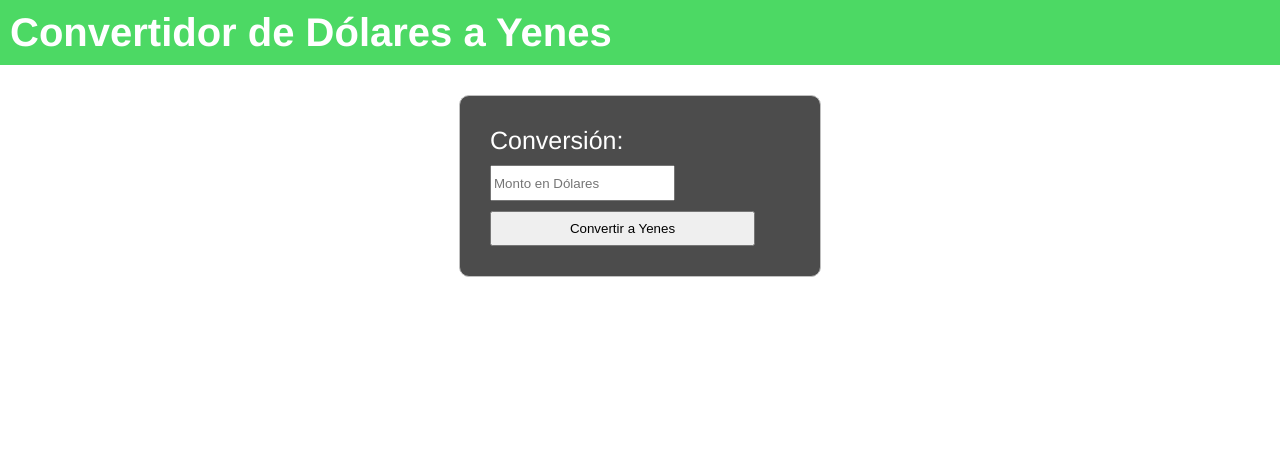
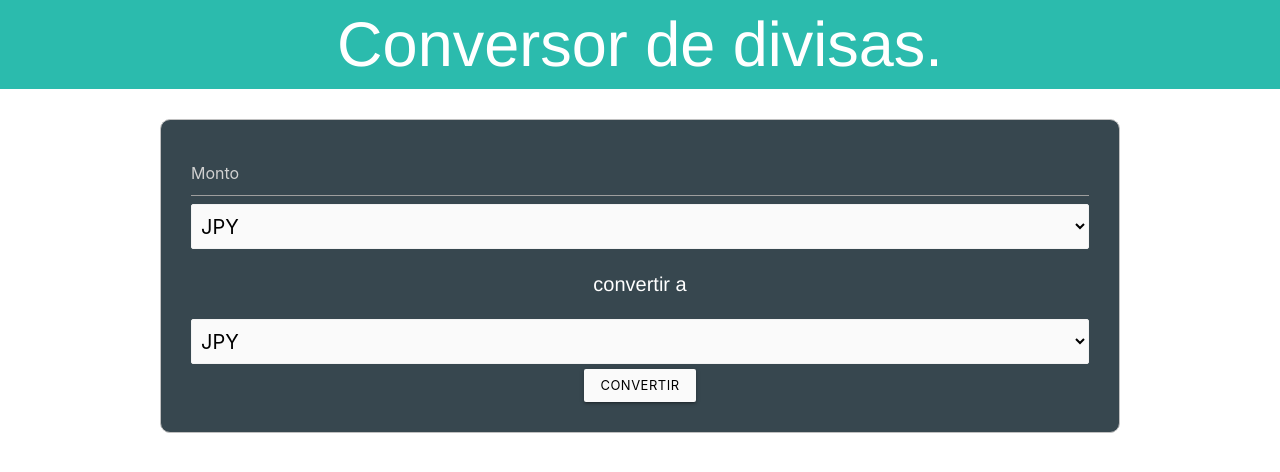
Before and after one commit to Junior808/UyA, a plain HTML site: page Práctica5/index.html in a window 1280 px wide. Drawn offline with nearby package versions, Linux system fonts and the light colour scheme.

Commit message:
Hecho cambio de divisas

```diff
--- a/Práctica5/css/index.css
+++ b/Práctica5/css/index.css
@@ -1,40 +1,67 @@
-body{
+body {
+  align-items: center;
+  text-align: center;
   font-family: helvetica;
-    margin:0;
-    padding:0;
+  margin: 0;
+  padding: 0;
   font-size: 20px;
 }
 
-h1{
-    background: #4cd964;
+h1 {
+  background: #2bbbad;
   margin: 0 0 30px 0;
   padding: 10px;
   color: #ffffff;
 }
 
-input{
+.conversor {
+  display: block;
+  background: #37474f;
+  color: white;
+  width: 75%;
+  padding: 30px;
+  border: solid 1px silver;
+  margin: auto;
+  border-radius: 10px;
+}
+
+input {
+  color: white;
+}
+
+select {
+  display: block;
+  background-color: #fafafa;
+}
+
+.btn-small {
+  background-color: #fafafa;
+  color: black;
+  margin-top: 5px;
+}
+
+/* input {
   display: block;
   margin: 10px 0;
   height: 30px;
   color: #666666;
 }
 
-.contenidos{
+.contenidos {
   padding: 30px;
-    background: rgba(0, 0, 0, .7);
+  background: rgba(0, 0, 0, 0.7);
   border: solid 1px silver;
   width: 300px;
-    margin:auto;
+  margin: auto;
   border-radius: 10px;
   color: #ffffff;
 }
 
-
-label{
+label {
   font-size: 25px;
 }
 
-button{
+button {
   padding: 8px;
   width: 265px;
-}
+} */
--- a/Práctica5/index.html
+++ b/Práctica5/index.html
@@ -7,26 +7,45 @@
     <meta name="description" content="Página principal de la aplicación convertidor de moneda." />
     <meta name="author" content="Bárbara V. García, Damián E. Domínguez, Laura Cañizares Herrera." />
     <meta name="keywords" content="Convertidor de moneda, euros, dolar, divisas, monedas, cambio." />
-    <title>Convertidor de monedas</title>
+    <title>Conversor de divisas</title>
+
+    <link href="https://fonts.googleapis.com/icon?family=Material+Icons" rel="stylesheet">
+    <link type="text/css" rel="stylesheet" href="css/materialize.min.css" media="screen,projection" />
     <link rel="stylesheet" href="css/index.css">
 
 </head>
 
 <body>
-    <h1>Convertidor de Dólares a Yenes</h1>
-    <div class="contenidos">
-        <label>Conversión: </label>
-        <input id="monto" type="number" placeholder="Monto en Dólares">
-        <button onclick="convertirMoneda()">Convertir a Yenes</button>
+    <h1>Conversor de divisas.</h1>
+    <div class="conversor">
+        <input class="monto" type="number" min="1" placeholder="Monto">
+        <div class="desplegable-1">
+            <select class="divisa-1" required>
+                <option>JPY</option>
+                <option>EUR</option>
+                <option>USD</option>
+            </select>
+        </div>
+        <p>convertir a</p>
+        <div class="desplegable-2">
+            <select class="divisa-2" required>
+                <option>JPY</option>
+                <option>EUR</option>
+                <option>USD</option>
+            </select>
+        </div>
+        <button class="waves-effect btn-small boton-convertir">Convertir</button>
+        <div class="resultado">
+        </div>
     </div>
-
-    <div id="resultadoDelCambio"></div>
 
     </footer>
     <!--JavaScript at end of body for optimized loading-->
     <script src="https://code.jquery.com/jquery-2.1.1.min.js"></script>
     <script type="text/javascript" src="js/Apartado3.js"></script>
-    <script language="JavaScript" type="text/javascript" src="js/index.js"></script>
+    <script type="text/javascript" src="js/materialize.min.js"></script>
+
+
 </body>
 
 </html>
--- a/Práctica5/js/Apartado3.js
+++ b/Práctica5/js/Apartado3.js
@@ -1,20 +1,21 @@
+const equivalencia = { 'EUR': { 'JPY': '120.52', 'USD': '1.12' }, 'USD': { 'JPY': '107.92', 'EUR': '0.90' }, 'JPY': { 'EUR': '0.0083', 'USD': '0.0093' } };
 
-function moneda(){
-    this.nombre
-    this.tipoDeCambio
+const boton = document.querySelector(".boton-convertir");
 
-    this.convertir = function(monto){
-      conversionResultado = monto = this.tipoDeCambio
-      document.getElementById('resultadoDelCambio').innerHTML = conversionResultado
+boton.onclick = () => {
+
+    const divisa1 = document.querySelector(".divisa-1").value;
+    const divisa2 = document.querySelector(".divisa-2").value;
+    const monto = document.querySelector(".monto").value;
+
+    const texto = document.querySelector(".resultado");
+    const p = document.createElement("p");
+
+    if (divisa1 === divisa2) {
+        p.textContent = monto;
+    } else {
+        const resultado = monto * equivalencia[divisa1][divisa2];
+        p.textContent = Math.round((resultado + Number.EPSILON) * 100) / 100;
     }
+    texto.replaceChild(p, texto.childNodes[0]);
 }
-
-var yen = new moneda()
-    yen.nombre = "Yenes"
-    yen.tipoDeCambio = 99.5
-
-function convertirMoneda(){
-
-    var montoSeleccionado = document.getElementById('monto').value
-    yen.convertir(montoSeleccionado)
-}
```
Also changed, not shown: Práctica5/css/materialize.min.css (added), Práctica5/js/materialize.min.js (added). Lines whose indentation alone changed are shown as unchanged.
